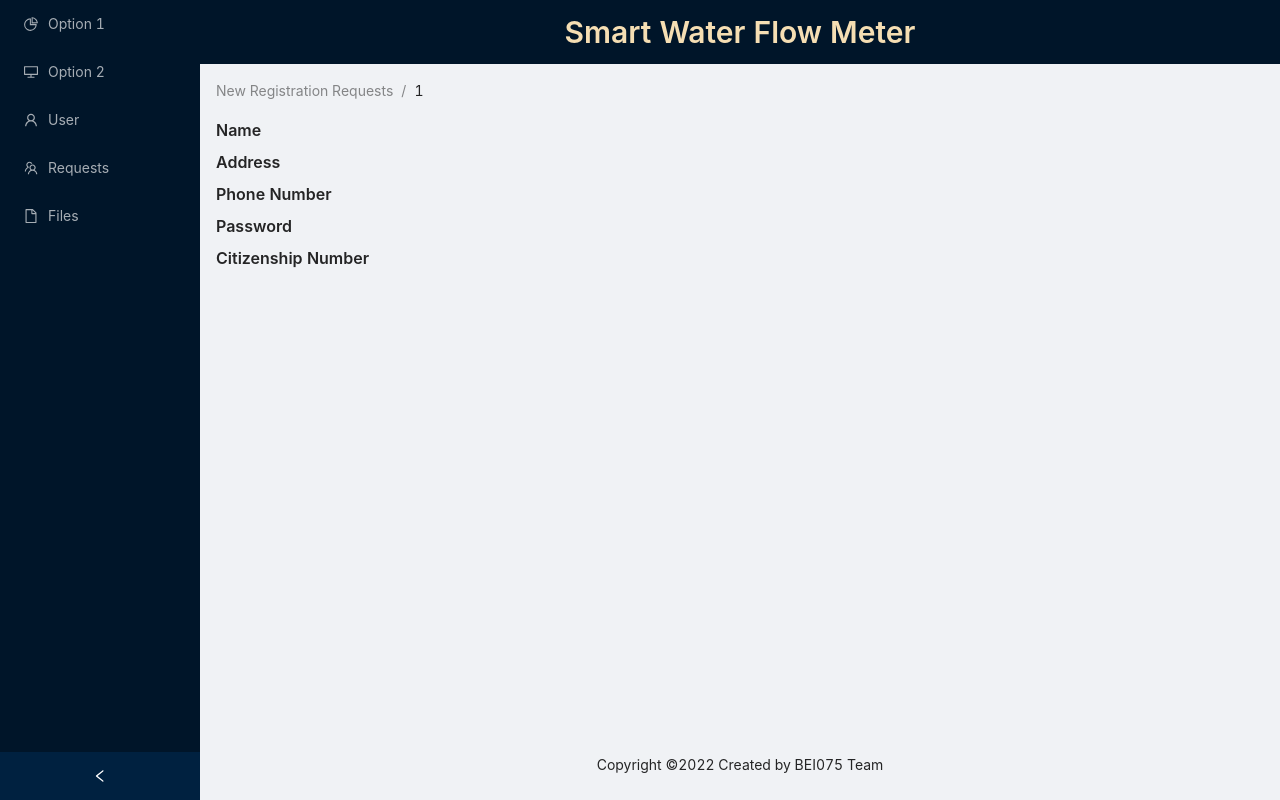
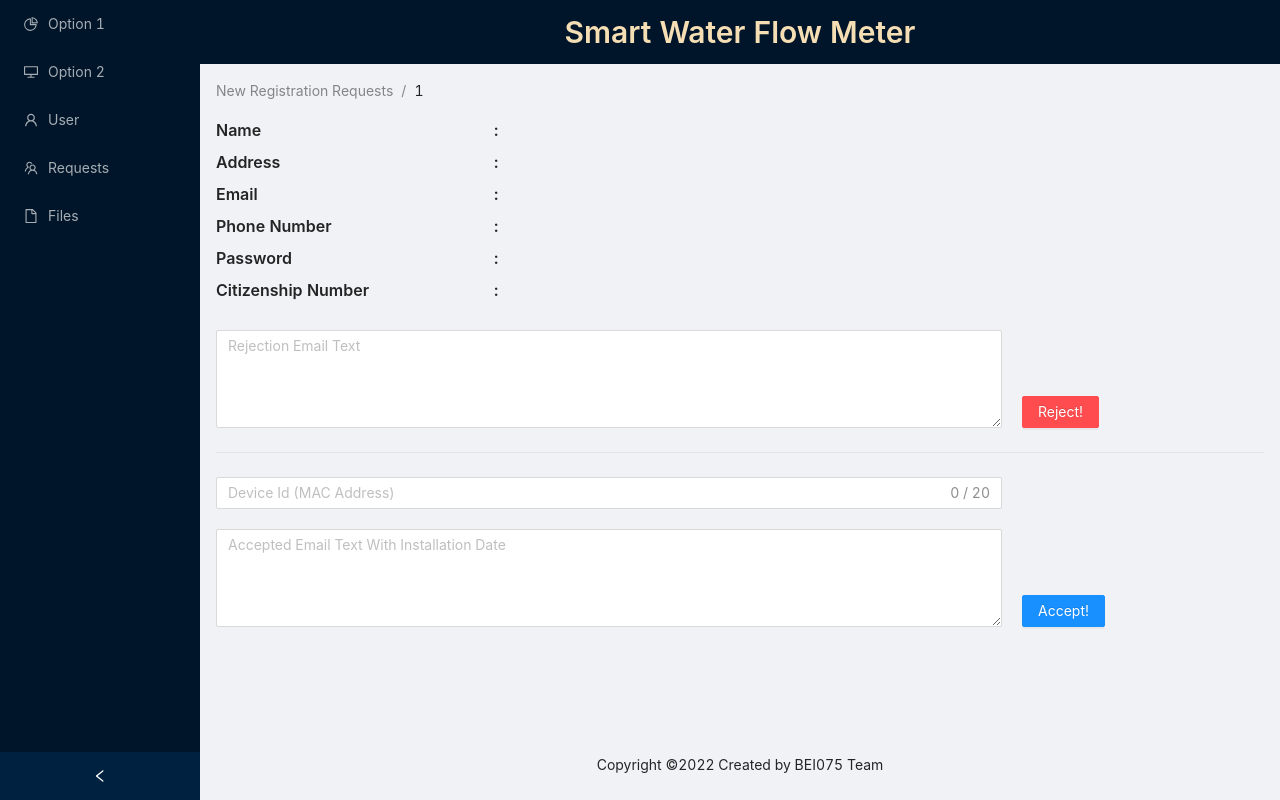
Before and after one commit to bidursapkota00/Major-Project, a Next.js app: page /registrations/1 in a window 1280 px wide. Built offline with nearby package versions, Linux system fonts and the light colour scheme; no server answers; the database is empty.

Commit message:
registration final

```diff
--- /dev/null
+++ b/pages/api/register/deletenew.js
@@ -0,0 +1,22 @@
+import nextConnect from 'next-connect';
+import { db } from '../../../util/firebase';
+import { ref, remove } from 'firebase/database';
+
+const handler = nextConnect({
+  onError: (err, req, res, next) => {
+    res.status(err.http_code).end(err.message);
+  },
+  onNoMatch: (req, res) => {
+    res.status(404).end('Page is not found');
+  },
+});
+
+handler.delete(async (req, res) => {
+  const { user } = req.body;
+  remove(ref(db, `/users/${user}`));
+  res
+    .status(200)
+    .send({ message: 'Successfully Deleted Registration Request' });
+});
+
+export default handler;
--- a/pages/api/register.js
+++ b/pages/api/register/index.js
@@ -1,5 +1,5 @@
 import nextConnect from 'next-connect';
-import { db } from '../../util/firebase';
+import { db } from '../../../util/firebase';
 import { ref, set } from 'firebase/database';
 
 const handler = nextConnect({
@@ -12,9 +12,10 @@ const handler = nextConnect({
 });
 
 handler.post(async (req, res) => {
-  const { name, email, password, number, citizenship } = req.body;
+  const { name, address, email, password, number, citizenship } = req.body;
   set(ref(db, `/users/${Date.now()}`), {
     name,
+    address,
     email,
     password,
     number,
--- /dev/null
+++ b/pages/api/register/updatenew.js
@@ -0,0 +1,22 @@
+import nextConnect from 'next-connect';
+import { db } from '../../../util/firebase';
+import { ref, update } from 'firebase/database';
+
+const handler = nextConnect({
+  onError: (err, req, res, next) => {
+    res.status(err.http_code).end(err.message);
+  },
+  onNoMatch: (req, res) => {
+    res.status(404).end('Page is not found');
+  },
+});
+
+handler.put(async (req, res) => {
+  const { user } = req.body;
+  update(ref(db, `/users/${user}`), {
+    new: false,
+  });
+  res.status(200).send({ message: 'Successfully Updated New To False' });
+});
+
+export default handler;
--- a/pages/api/sendemail.js
+++ b/pages/api/sendemail.js
@@ -5,7 +5,10 @@ async function sendEmail(name, email, subject, message) {
   const data = JSON.stringify({
     Messages: [
       {
-        From: { Email: 'bidursapkota00@gmail.com', Name: 'Bidur Sapkota' },
+        From: {
+          Email: 'bidursapkota00@gmail.com',
+          Name: 'Smart Water Flow Team',
+        },
         To: [{ Email: email, Name: name }],
         Subject: subject,
         TextPart: message,
--- a/pages/registrations/[user].js
+++ b/pages/registrations/[user].js
@@ -1,19 +1,85 @@
 import { db } from '../../util/firebase';
-import { ref, onValue, query } from 'firebase/database';
-import { Col, Row, Breadcrumb, Typography } from 'antd';
+import { ref, onValue, query, update } from 'firebase/database';
+import {
+  Col,
+  Row,
+  Breadcrumb,
+  Typography,
+  Form,
+  Input,
+  Button,
+  Divider,
+  notification,
+} from 'antd';
+import styles from '../../styles/User_reg.module.css';
+import React, { useState } from 'react';
+import axios from 'axios';
+
+const { TextArea } = Input;
+const { Title } = Typography;
 
 const title = [
   'Name',
   'Address',
+  'Email',
   'Phone Number',
   'Password',
   'Citizenship Number',
 ];
-const keys = ['name', 'address', 'number', 'password', 'citizenship'];
-
-const { Title } = Typography;
+const keys = ['name', 'address', 'email', 'number', 'password', 'citizenship'];
 
 function User(props) {
+  const [form1] = Form.useForm();
+  const [form2] = Form.useForm();
+
+  const openNotification = (message, description) => {
+    notification.open({
+      message,
+      description,
+    });
+  };
+
+  const onReject = async ({ rejection }) => {
+    const { name, email } = props;
+    // const response = await axios.post('/api/sendemail', {
+    //   name,
+    //   email,
+    //   subject: 'Rejection of Smart Water Meter Installation',
+    //   message: rejection,
+    // });
+    openNotification('Rejection Email Sent');
+    await axios.delete('/api/register/deletenew', {
+      data: { user: props.user },
+    });
+    openNotification('Registration Request Deleted');
+    form1.resetFields();
+  };
+
+  const onRejectFailed = (errorInfo) => {
+    console.log(errorInfo);
+    openNotification('Sending Rejection Email Failed');
+  };
+
+  const onAccept = async ({ acceptance, device }) => {
+    const { name, email } = props;
+    // const response = await axios.post('/api/sendemail', {
+    //   name,
+    //   email,
+    //   subject: 'Smart Water Meter Installation',
+    //   message: acceptance,
+    // });
+    openNotification('Email Sent');
+    await axios.put('/api/register/updatenew', {
+      user: props.user,
+    });
+    openNotification('Registration Successful');
+    form2.resetFields();
+  };
+
+  const onAcceptFailed = (errorInfo) => {
+    console.log(errorInfo);
+    openNotification('Sending Rejection Email Failed');
+  };
   return (
     <div className="admin">
       <Breadcrumb
@@ -25,21 +91,115 @@ function User(props) {
         <Breadcrumb.Item>{props.user}</Breadcrumb.Item>
       </Breadcrumb>
       <Row>
-        <Col span={9}>
+        <Col span={6}>
           {title.map((t, i) => (
             <Row key={i}>
               <Title level={5}>{t}</Title>
             </Row>
           ))}
         </Col>
-        <Col span={15}>
+        <Col span={18}>
           {keys.map((k, i) => (
             <Row key={i}>
-              <Title level={5}>{props[k]}</Title>
+              <Title level={5}>&emsp;:&emsp;&emsp;{props[k]}</Title>
             </Row>
           ))}
         </Col>
       </Row>
+
+      <Form
+        form={form1}
+        name="basic"
+        wrapperCol={{
+          span: 24,
+        }}
+        onFinish={onReject}
+        onFinishFailed={onRejectFailed}
+        autoComplete="off"
+      >
+        <Row className={styles.textarea__row}>
+          <Col span={18}>
+            <Form.Item
+              className={styles.form__item}
+              name="rejection"
+              rules={[
+                {
+                  required: true,
+                  message: 'Rejection message is required!',
+                },
+              ]}
+            >
+              <TextArea rows={4} placeholder="Rejection Email Text" />
+            </Form.Item>
+          </Col>
+          <Col span={6} className={styles.button_col}>
+            <Button
+              className={styles.button}
+              type="primary"
+              danger
+              htmlType="submit"
+            >
+              Reject!
+            </Button>
+          </Col>
+        </Row>
+      </Form>
+
+      <Divider />
+
+      <Form
+        form={form2}
+        name="basic"
+        wrapperCol={{
+          span: 24,
+        }}
+        onFinish={onAccept}
+        onFinishFailed={onAcceptFailed}
+        autoComplete="off"
+      >
+        <Row className={styles.textarea__row}>
+          <Col span={18}>
+            <Form.Item
+              className={styles.form__item}
+              name="device"
+              rules={[
+                {
+                  required: true,
+                  message: 'Device MAC Address is required!',
+                },
+              ]}
+            >
+              <div className={styles.device__input}>
+                <Input
+                  showCount
+                  maxLength={20}
+                  placeholder={'Device Id (MAC Address)'}
+                />
+              </div>
+            </Form.Item>
+            <Form.Item
+              className={styles.form__item}
+              name="acceptance"
+              rules={[
+                {
+                  required: true,
+                  message: 'Acceptance message is required!',
+                },
+              ]}
+            >
+              <TextArea
+                rows={4}
+                placeholder="Accepted Email Text With Installation Date"
+              />
+            </Form.Item>
+          </Col>
+          <Col span={6} className={styles.button_col}>
+            <Button className={styles.button} type="primary" htmlType="submit">
+              Accept!
+            </Button>
+          </Col>
+        </Row>
+      </Form>
     </div>
   );
 }
--- /dev/null
+++ b/styles/User_reg.module.css
@@ -0,0 +1,16 @@
+.textarea__row {
+  margin: 20px 0;
+}
+.button_col {
+  display: flex;
+  align-items: flex-end;
+}
+.device__input {
+  margin-bottom: 20px;
+}
+.button {
+  margin-left: 20px;
+}
+.form__item {
+  margin: 0 !important;
+}
```
